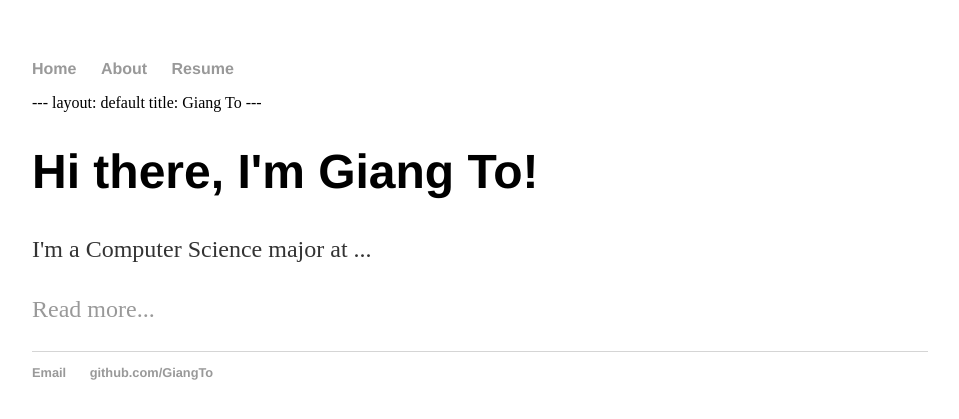
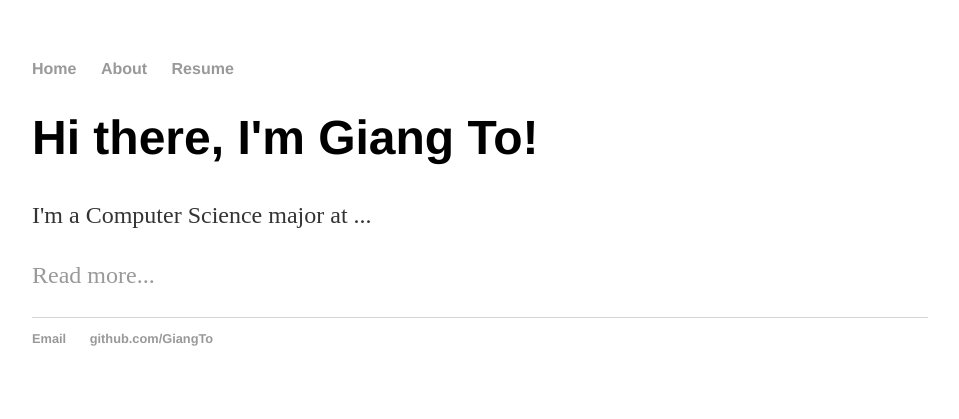
Before and after one commit to GiangTo/giangto.github.io, a Jekyll site: the page index.html, which Jekyll copies as it is, in a window 1280 px wide. Shown: the top 419 px of the page, without its empty margins (160-1119 px from the left). Built offline with Jekyll 4.4.1, drawn with Linux system fonts in a browser that asks for light colours.

Commit message:
Update index.html

```diff
--- a/index.html
+++ b/index.html
@@ -14,17 +14,13 @@
     </ul>
     </nav>
 
-      ---
-      layout: default
-      title: Giang To
-      ---
-
-
+    <div class = "container">
     <div class = "blurb">
       <h1>Hi there, I'm Giang To!</h1>
         <p>I'm a Computer Science major at ... </p>
         <p><a href = "/about">Read more...</a></p>
     </div><!--/blurb-->
+    </div><!--/container-->
 
     <footer>
     <ul>
```
